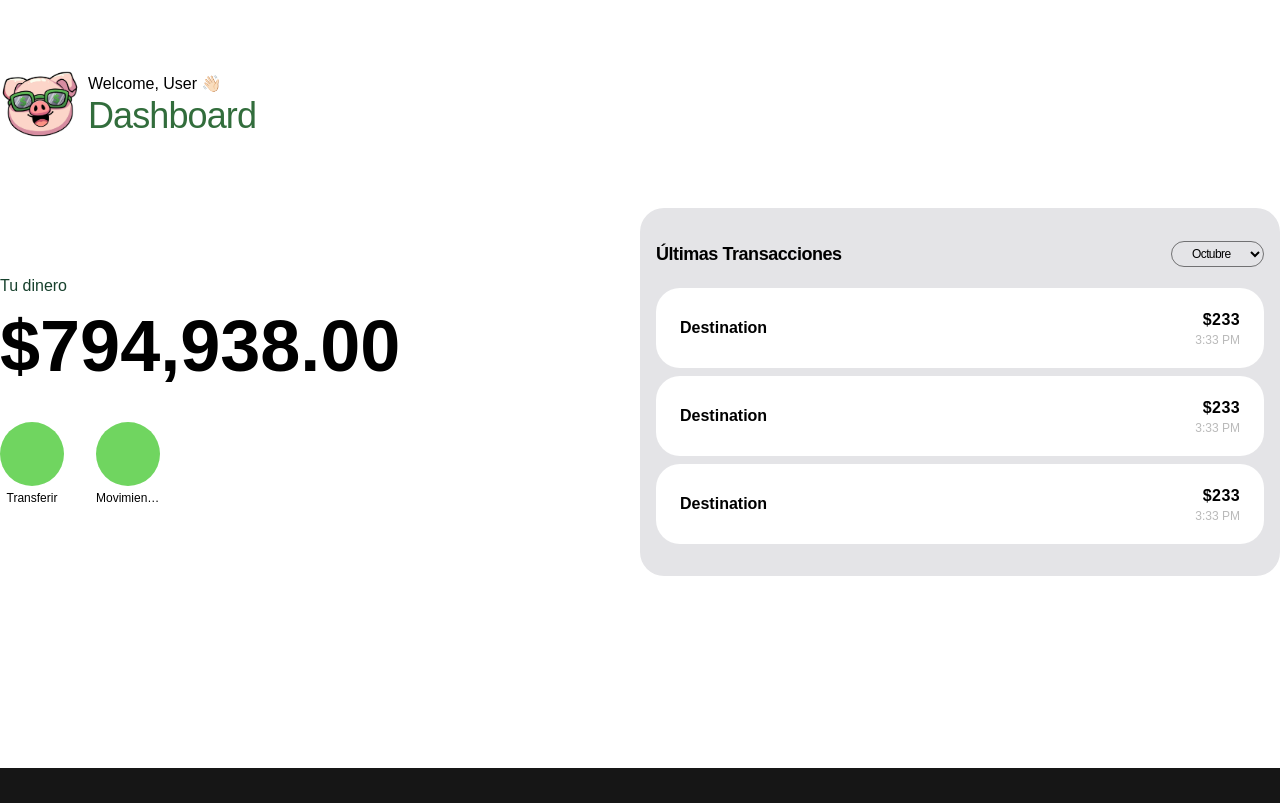
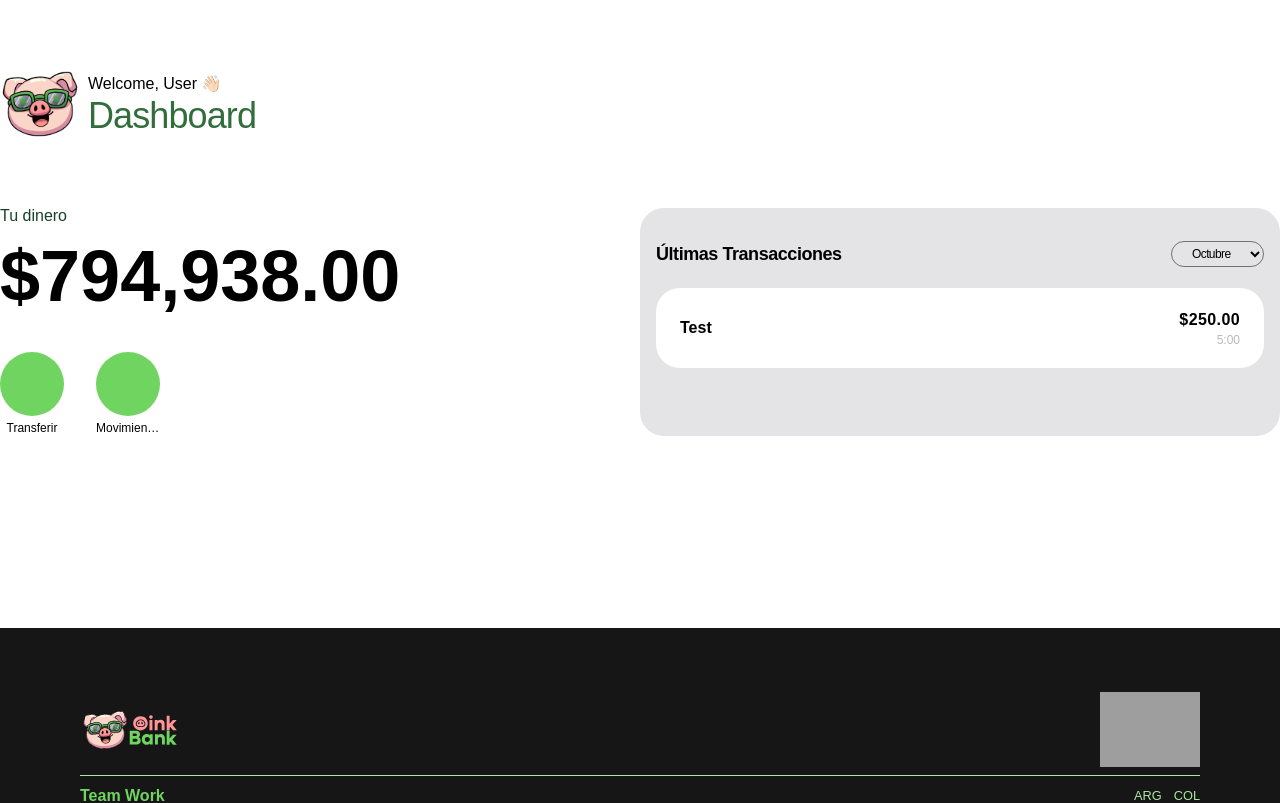
Before and after one commit to No-Country-simulation/c21-27-n-java-angular, an Angular app in the folder frontend/: page /dashboard in a window 1280 px wide. Shown: the top 803 px of the page. Built offline with nearby package versions, Linux system fonts and the light colour scheme; grey boxes are pictures that could not be loaded.

Commit message:
feat(fe): add transaction card inputs

```diff
--- a/frontend/src/app/features/dashboard/components/recents/components/transfer-card/transfer-card.component.html
+++ b/frontend/src/app/features/dashboard/components/recents/components/transfer-card/transfer-card.component.html
@@ -1,6 +1,6 @@
-<p class="destination">Destination</p>
+<p class="destination">{{destination}}</p>
 
 <div class="details">
-  <p class="details__amount">$233</p>
-  <p class="details__time">3:33 PM</p>
+  <p class="details__amount">{{amount | currency}}</p>
+  <p class="details__time">{{time}}</p>
 </div>
--- a/frontend/src/app/features/dashboard/components/recents/recents.component.html
+++ b/frontend/src/app/features/dashboard/components/recents/recents.component.html
@@ -12,8 +12,6 @@
   </header>
 
   <section class="list">
-    <app-transfer-card></app-transfer-card>
-    <app-transfer-card></app-transfer-card>
-    <app-transfer-card></app-transfer-card>
+    <app-transfer-card destination="Test" amount="250" time="5:00"></app-transfer-card>
   </section>
 </div>
```
Also changed, not shown: frontend/src/app/features/dashboard/components/recents/components/transfer-card/transfer-card.component.ts (+7 -4 lines).
